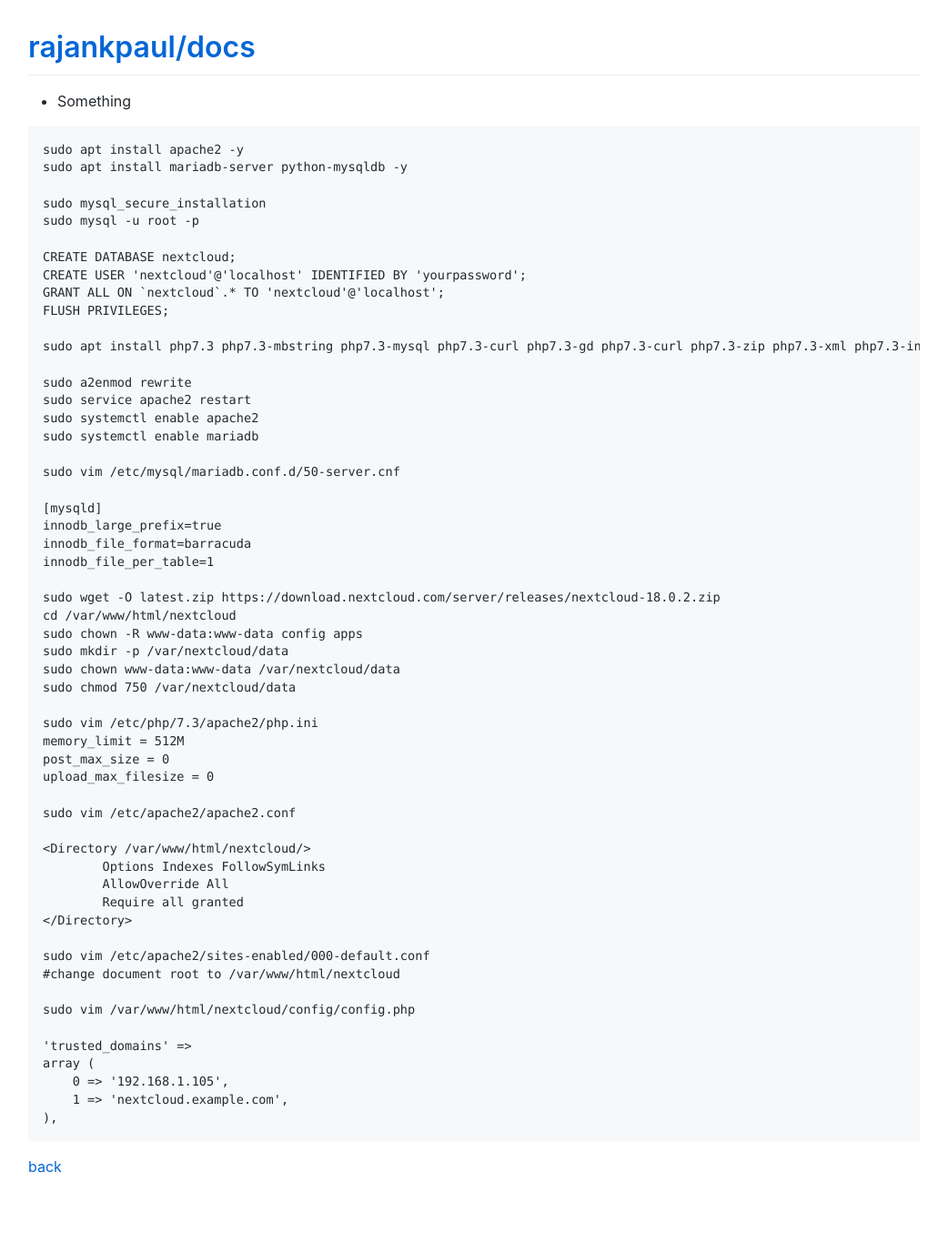
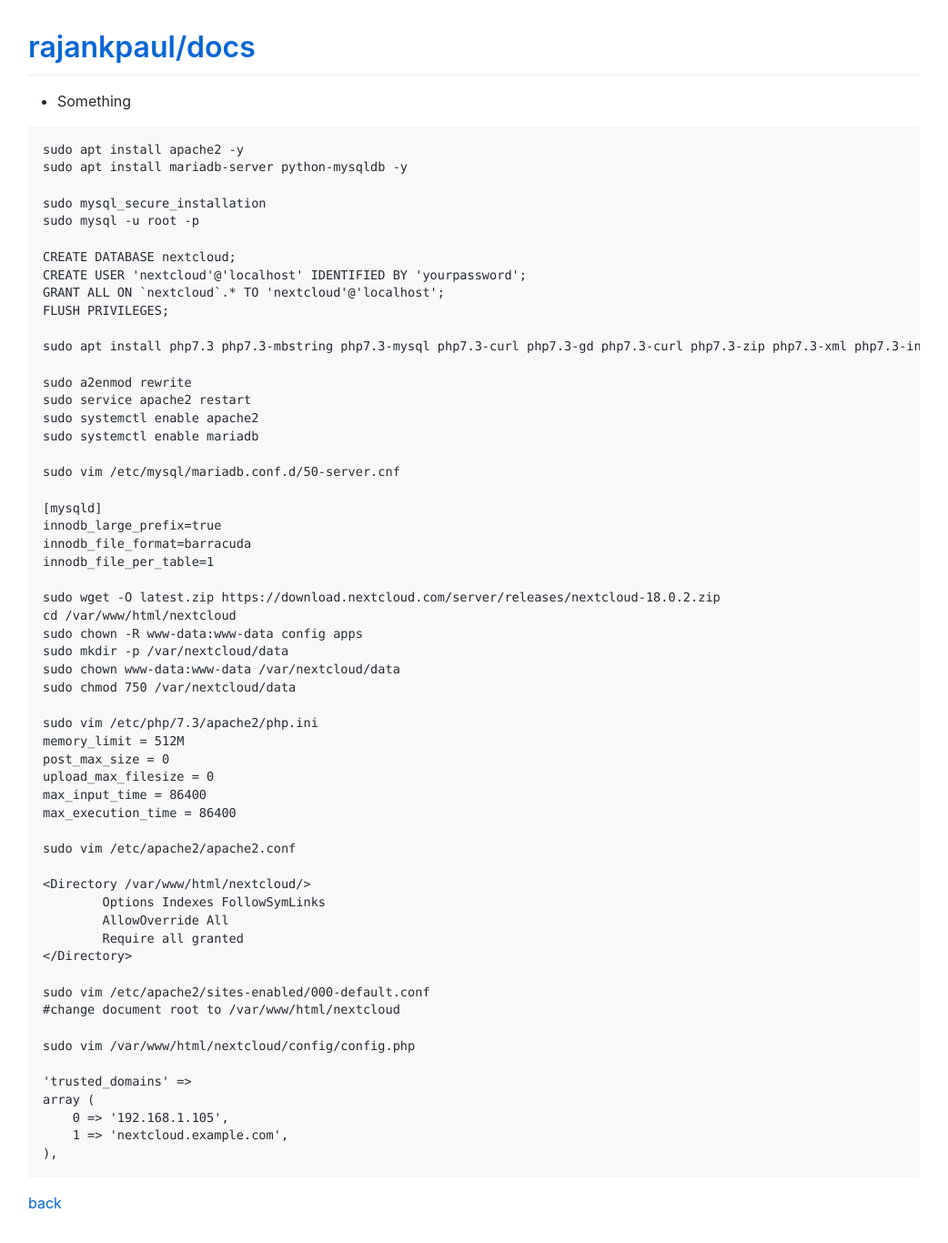
Before and after one commit to rajankpaul/docs, a Jekyll site: the page built from tutorials/linux/nextcloud/index.md, in a window 1280 px wide. Shown: the whole page at 91% size, without its empty margins (119-1161 px from the left). Built offline with Jekyll 4.4.1, drawn with Linux system fonts in a browser that asks for light colours; comment, search, counter and statistics services are not loaded; before the commit the page ends 1326 px from its top, so only the background shows below that.

Commit message:
Update index.md

```diff
--- a/tutorials/linux/nextcloud/index.md
+++ b/tutorials/linux/nextcloud/index.md
@@ -42,6 +42,8 @@ sudo vim /etc/php/7.3/apache2/php.ini
 memory_limit = 512M
 post_max_size = 0
 upload_max_filesize = 0
+max_input_time = 86400
+max_execution_time = 86400
 
 sudo vim /etc/apache2/apache2.conf
 
```
